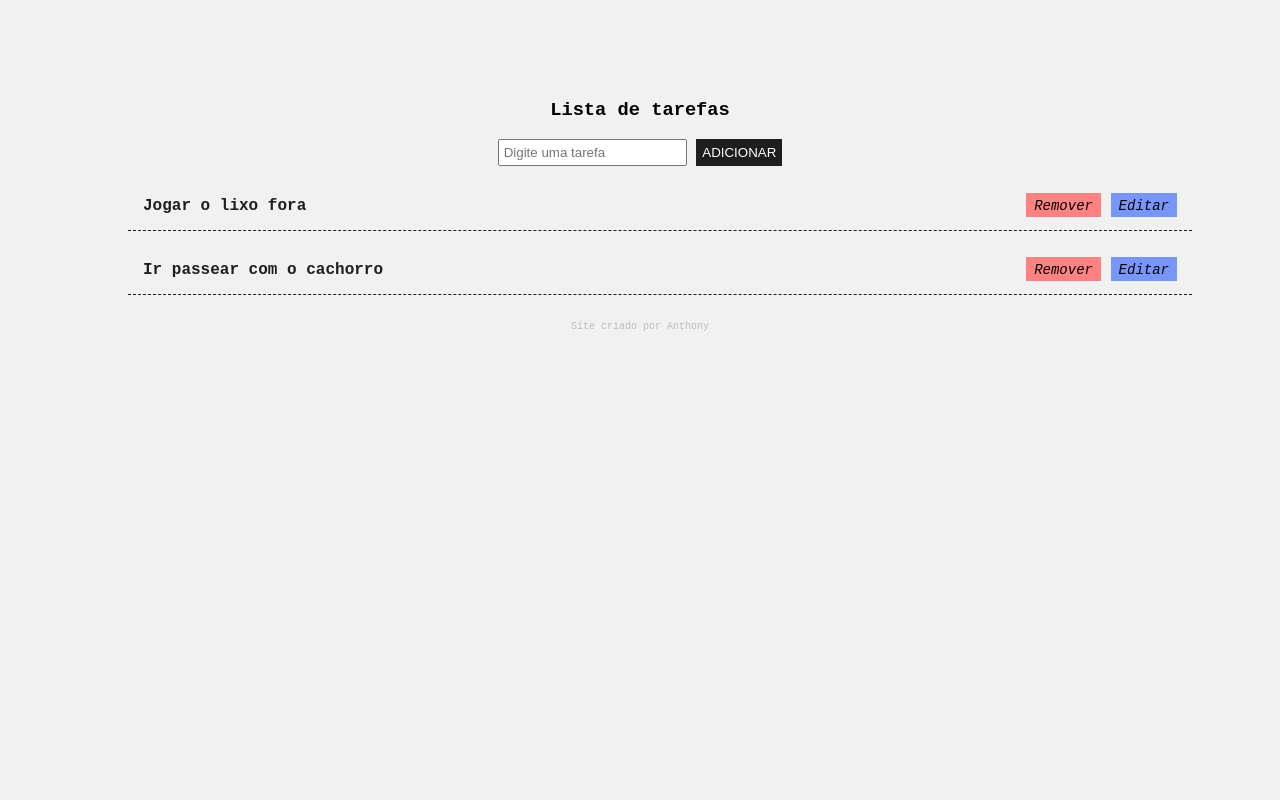
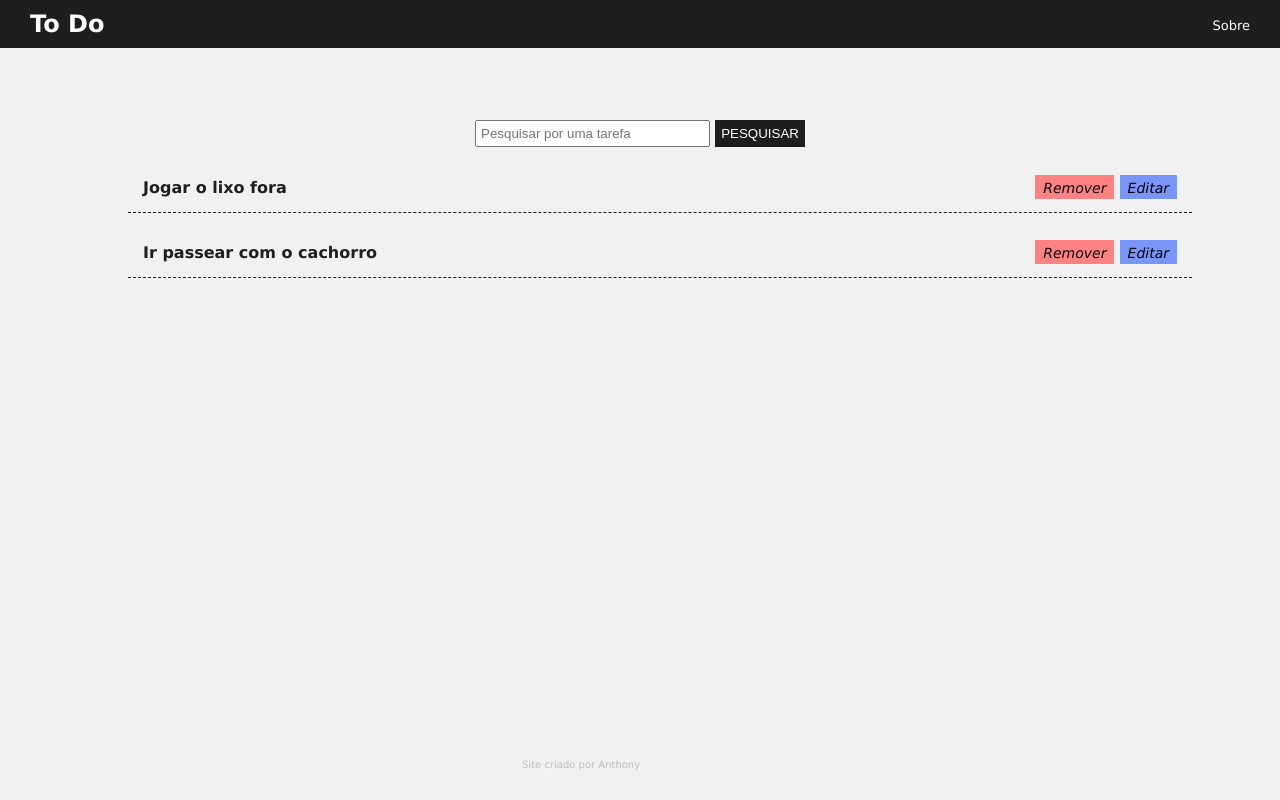
Before and after one commit to Anthhon/to-do-list, a Django app: page / in a window 1280 px wide. Run offline with Django 4.2, Linux system fonts and the light colour scheme; data comes from the database, SQL or seed files in the repository.

Commit message:
development/config-changes

```diff
--- a/todo/tasks/static/css/style.css
+++ b/todo/tasks/static/css/style.css
@@ -1,7 +1,38 @@
 body{
     background-color: #f1f1f1;
-    font-family: 'Courier New', Courier, monospace;
+    font-family: 'Lucida Sans', 'Lucida Sans Regular', 'Lucida Grande', 'Lucida Sans Unicode', Geneva, Verdana, sans-serif;
     text-align: center;
+}
+
+
+
+.nav-main{
+    background-color: #1e1e1e;
+    margin: -8px;
+}
+.nav-main-frame{
+    display: flex;
+    flex-direction: row;
+    justify-content: space-between;
+    align-items: center;
+    padding: 10px 30px 10px 30px;
+}
+.nav-bar-main-text{
+    font-weight: bolder;
+    font-size: x-large;
+    color: #ffffff;
+}
+.nav-bar-info{
+    font-weight: 500;
+    font-size: small;
+    color: #ffffff;
+}
+
+
+
+a {
+    color: #1e1e1e;
+    text-decoration: none;
 }
 .main-section{
     border-width: 12px;
@@ -10,7 +41,7 @@ body{
     margin: 50px;
 }
 .input-field{
-    padding: 4px;
+    padding: 4px 50px 4px 4px;
 }
 .form-button{
     cursor: pointer;
@@ -22,12 +53,6 @@ body{
 }
 .form-button:hover{
     scale: 105%;
-    background-color: #000000;
-}
-.info-text{
-    font-size: 10px;
-    color: #bdbdbd;
-    padding: 10px;
 }
 .remove-button{
     cursor: pointer;
@@ -52,7 +77,35 @@ body{
     padding: 15px;
     border-bottom: 1px dashed #1e1e1e;
 }
-a {
-    color: #1e1e1e;
-    text-decoration: none;
+.info-text{
+    position: fixed;
+    bottom: 10px;
+    left: 40%;
+    font-size: 10px;
+    color: #bdbdbd;
+    padding: 10px;
 }
+
+.task-section{
+    display: flex;
+    flex-direction: column;
+    justify-content: start;
+    text-align: left;
+    padding: 5%;
+}
+.task-title{
+    padding: 0;
+    margin: 6px 0px;
+    font-size: xx-large;
+    font-weight: bolder;
+}
+.task-description{
+    padding: 0;
+    margin: 6px 0;
+}
+.task-info{
+    margin-top: 15px;
+    font-size: small;
+    font-weight: 200;
+    color: #a5a5a5;
+}
--- a/todo/tasks/templates/index.html
+++ b/todo/tasks/templates/index.html
@@ -6,21 +6,34 @@
     <meta charset="UTF-8">
     <meta http-equiv="X-UA-Compatible" content="IE=edge">
     <meta name="viewport" content="width=device-width, initial-scale=1.0">
-    <title>{% block title %} {% endblock title %}</title>
+    <title>Lista de tarefas</title>
 
     <!-- CSS -->
     <link rel="stylesheet" href="{% static 'css/style.css' %}">
 </head>
 <body>
+
+    <nav class="nav-main">
+        <div class="nav-main-frame">
+            <div>
+                <a class="nav-bar-main-text" href="/">
+                    To Do
+                </a>
+            </div>
+            <div>
+                <a class="nav-bar-info" href="#">
+                    Sobre
+                </a>
+            </div>
+        </div>
+    </nav>
+
     <main class="main-content">
         <section class="main-section">
-            <h3 class="box-title">
-                Lista de tarefas
-            </h3>
             <form action="#" class="main-form">
-                <input type="text" name="search" placeholder="Digite uma tarefa" class="input-field">
+                <input type="text" name="search" placeholder="Pesquisar por uma tarefa" class="input-field">
                 <button class="form-button" >
-                    ADICIONAR
+                    PESQUISAR
                 </button>
             </form>
             <ul class="task-list">
@@ -29,7 +42,11 @@
                 {% for task in tasks %}
                 <li class="list-items">
                 <!-- Para importar importar informações advindas de um modelo é necessário que seja usado um link 'a', e indicar a informação a ser solicitada de acordo com os nomes do próprio modelo -->
-                <span class="item-title"><a href="/task/{{task.id}}">{{task.title}}</a></span>
+                <span class="item-title">
+                    <a href="/task/{{task.id}}">
+                        {{task.title}}
+                    </a>
+                </span>
                 <div>
                     <span><i class="remove-button">Remover</i></span>
                     <span><i class="edit-button">Editar</i></span>
@@ -37,10 +54,12 @@
                 </li>
                 {% endfor %}
             </ul>
-            <footer>
-                <p class="info-text">Site criado por Anthony</p>
-            </footer>
         </section>
+
+        <footer>
+            <p class="info-text">Site criado por Anthony</p>
+        </footer>
+
     </main>
 </body>
 </html>
--- a/todo/tasks/urls.py
+++ b/todo/tasks/urls.py
@@ -7,5 +7,5 @@ Esse arquivo sempre será chamado pelo 'todo/urls.py', e tem como função retor
 urlpatterns = [
     path('', TaskList, name='tasklist'),
 
-    path('task/<int:id>', taskView, name='your-name'),
+    path('task/<int:id>', taskView, name='task-view'),
 ]
--- a/todo/tasks/views.py
+++ b/todo/tasks/views.py
@@ -20,4 +20,4 @@ Get_object_or_404 arguments -> Modelo que está será usado, e uma primary key q
 '''
 def taskView(request, id):
     task = get_object_or_404(Task, pk=id)
-    return render(request, 'tasks.html', {'tasks': task})
+    return render(request, 'task.html', {'task': task})
```
